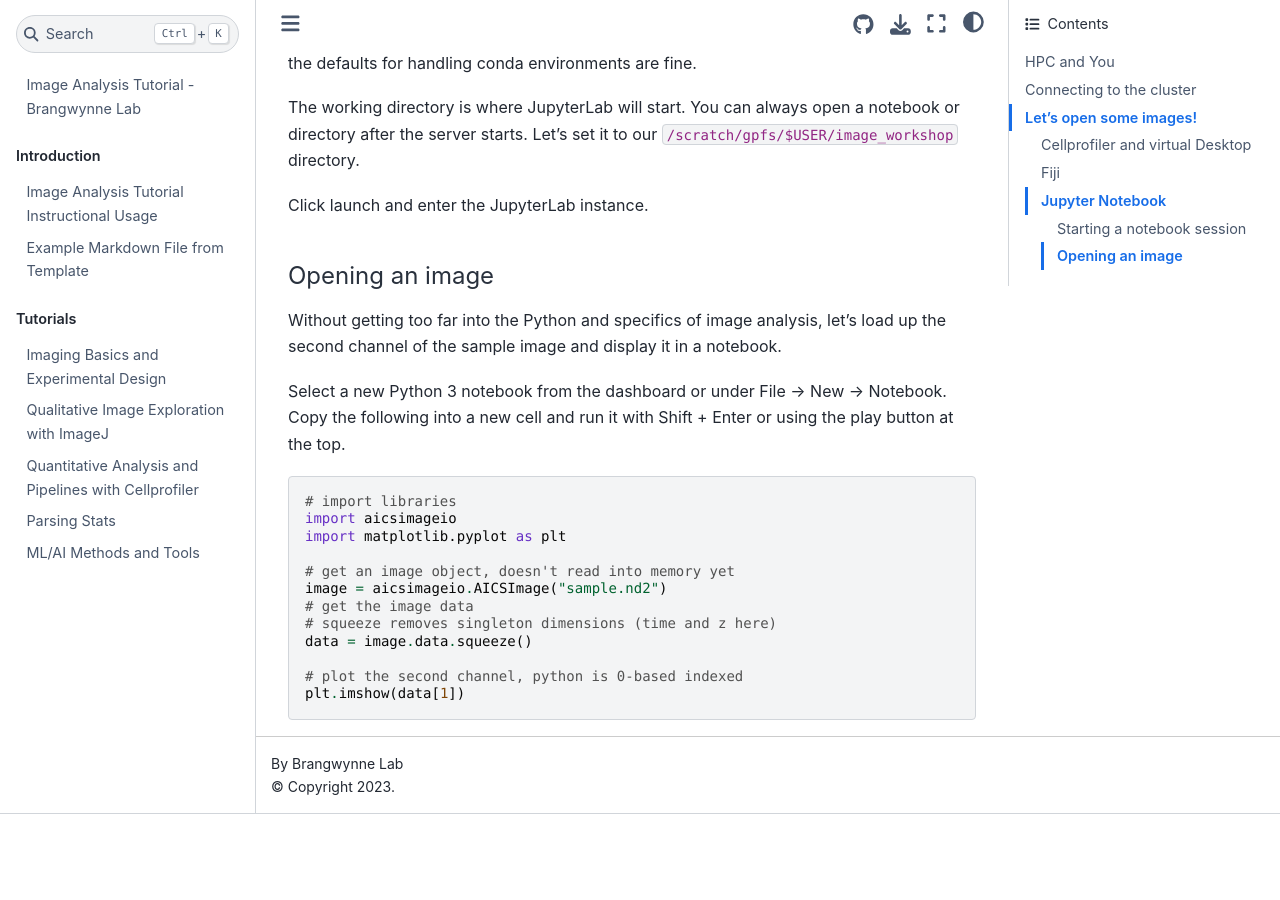
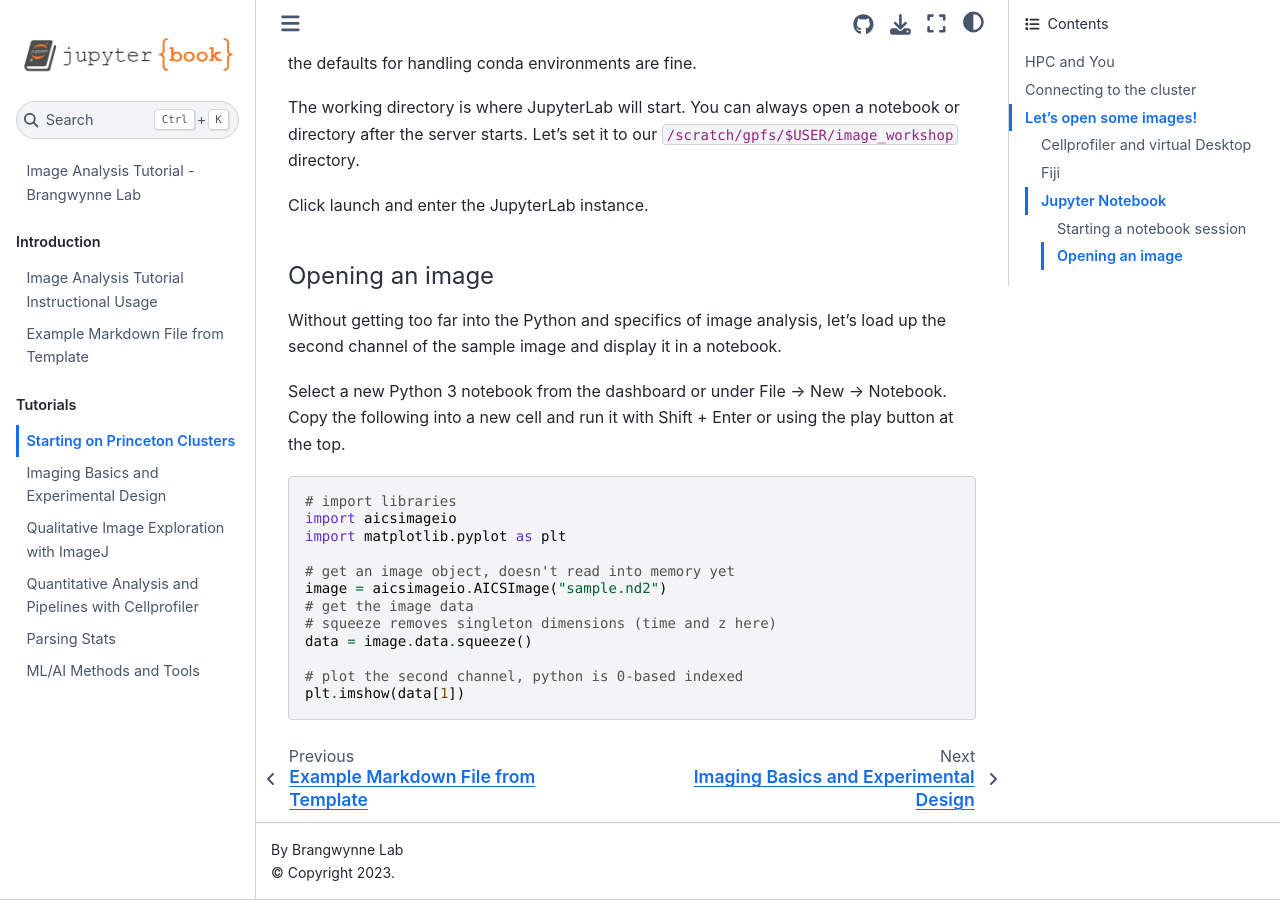
Before and after one commit to SoftLivingMatter/ImageAnalysisTutorial, a Jupyter Book: the page built from princeton-clusters.ipynb, in a window 1280 px wide and 900 px high, scrolled down 10878 px. Built offline with Jupyter Book 1.0.4 settings and Sphinx 7.4.7 and the Sphinx Book theme 1.1.4, drawn with Linux system fonts in a browser that asks for light colours; before the commit the page ends 11692 px from its top, so only the background shows below that.

Commit message:
fix: update jupyter lab install instructions

```diff
--- a/_toc.yml
+++ b/_toc.yml
@@ -10,6 +10,7 @@
       - file: example-markdown
   - caption: Tutorials
     chapters:
+      - file: princeton-clusters
       - file: imaging-basics
       - file: qualitative-image
       - file: quantitative-analysis
```
Also changed, not shown: princeton-clusters.ipynb.
